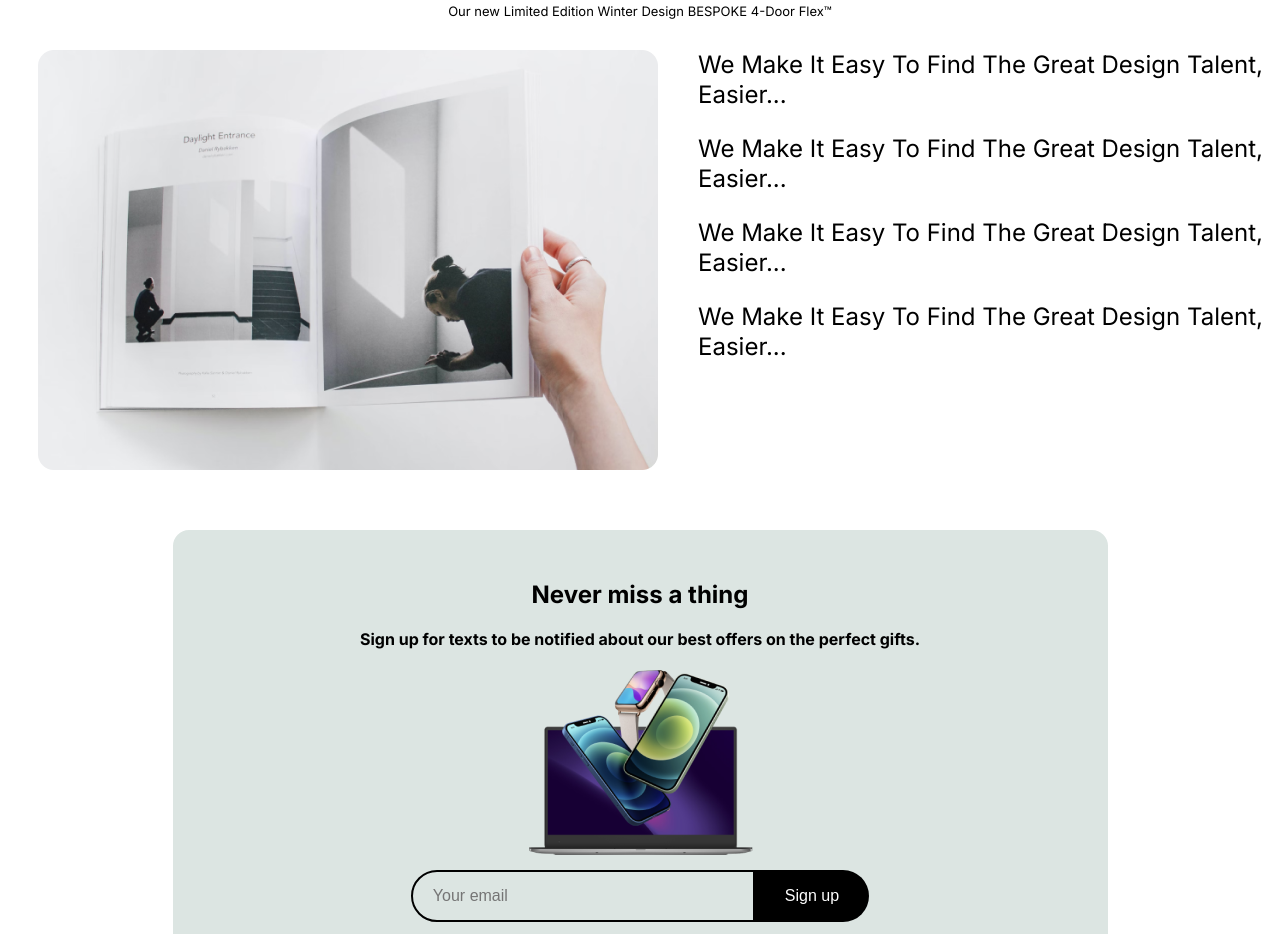
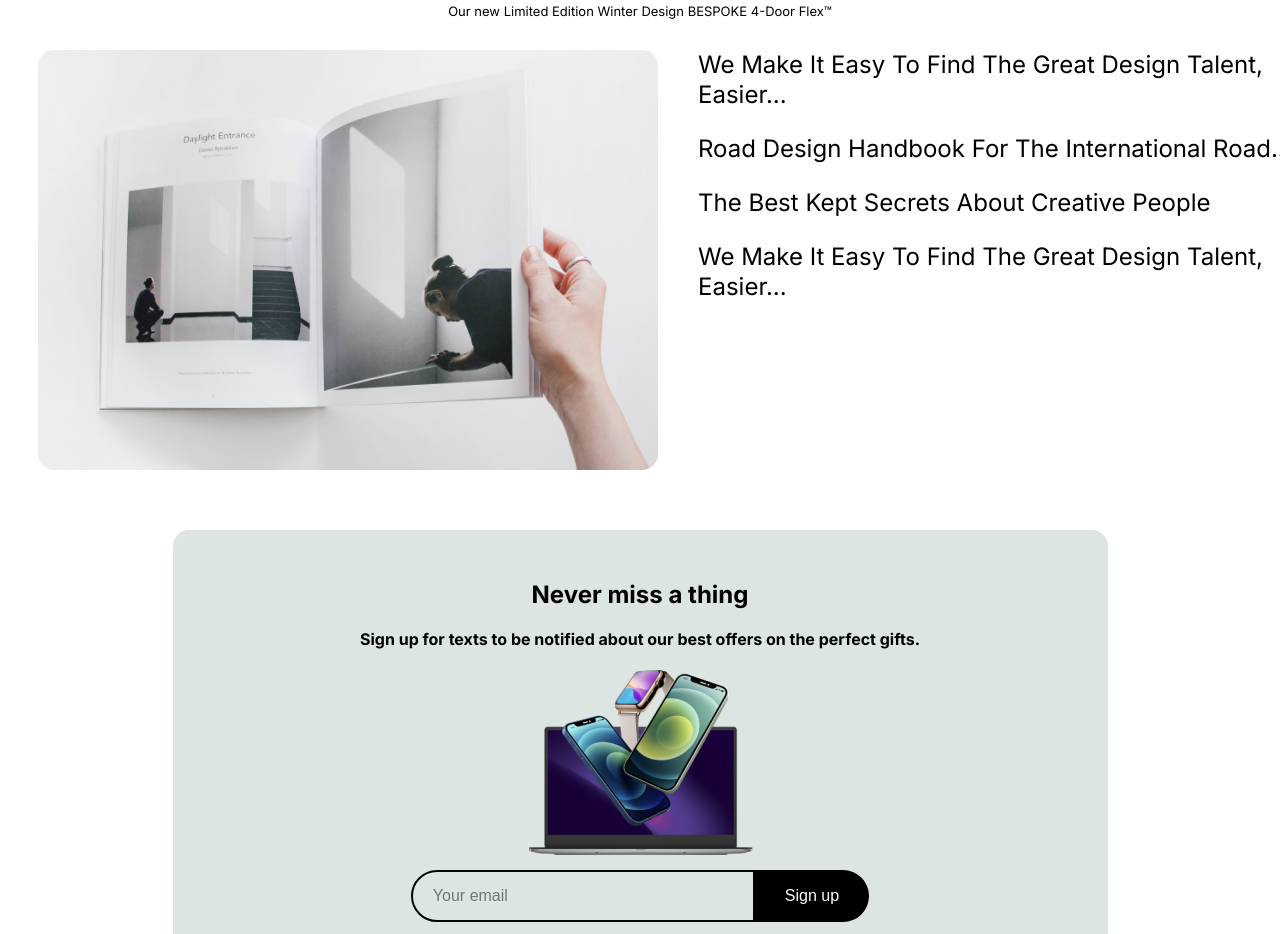
Before and after one commit to businesmens1488/tupoy_project, a plain HTML site: page index.html in a window 1280 px wide. Shown: the part 2117-3051 px from the top of the page. Drawn offline with nearby package versions, Linux system fonts and the light colour scheme.

Commit message:
Update index.html

```diff
--- a/index.html
+++ b/index.html
@@ -152,8 +152,8 @@
                     <img class="Ideas-img" src="./images/IMAGE (9).png" alt="edd">
                     <ul class="ideas-list">
                         <li class="Ideas-item"><h3 class="ideas-list-tex">We Make It Easy To Find The Great Design Talent, Easier...</h3></li>
-                        <li class="Ideas-item"><h3 class="ideas-list-tex">We Make It Easy To Find The Great Design Talent, Easier...</h3></li>
-                        <li class="Ideas-item"><h3 class="ideas-list-tex">We Make It Easy To Find The Great Design Talent, Easier...</h3></li>
+                        <li class="Ideas-item"><h3 class="ideas-list-tex">Road Design Handbook For The International Road...</h3></li>
+                        <li class="Ideas-item"><h3 class="ideas-list-tex">The Best Kept Secrets About Creative People</h3></li>
                         <li class="Ideas-item"><h3 class="ideas-list-tex">We Make It Easy To Find The Great Design Talent, Easier...</h3></li>
                     </ul>
                 </div>
```
